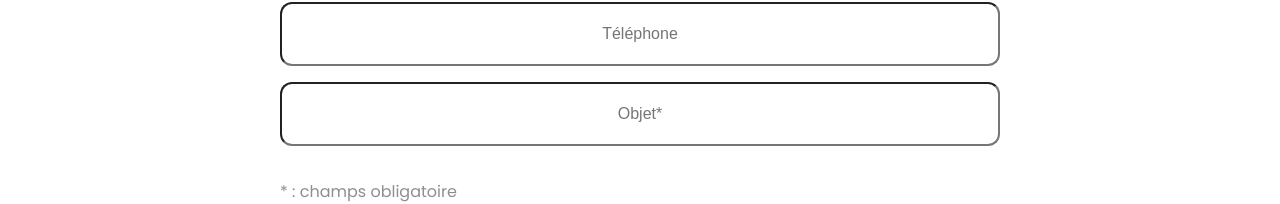
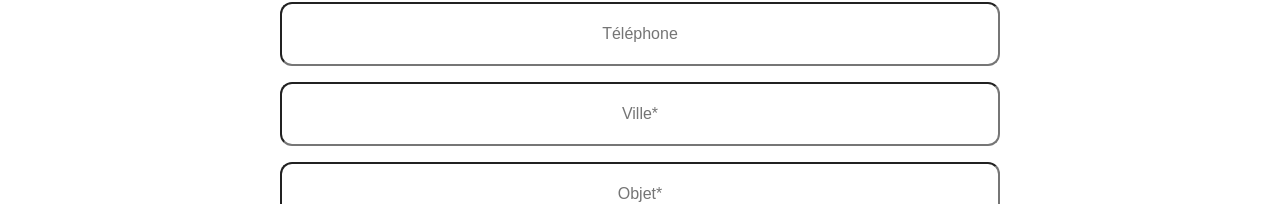
Before and after one commit to P4ST4S/francilienne-de-miroiterie, a React (Create React App) app: page /contact in a window 1280 px wide. Shown: the part 538-742 px from the top of the page. Built offline with nearby package versions, Linux system fonts and the light colour scheme.

Commit message:
popup deleted + town added to form

```diff
--- a/src/components/Form.js
+++ b/src/components/Form.js
@@ -99,6 +99,22 @@ const Form = () => {
                 <></>
               )}
             </div>
+            <div className={classes.form__content__name}>
+              <input
+                type="text"
+                placeholder="Ville*"
+                autoComplete="none"
+                {...register("town", { required: true })}
+                disabled={successSubmit}
+              />
+              {errors.name ? (
+                <div className={classes.form__content__error}>
+                  Entrez votre ville
+                </div>
+              ) : (
+                <></>
+              )}
+            </div>
             <div className={classes.form__content__message}>
               <input
                 type="text"
@@ -133,6 +149,7 @@ const Form = () => {
               type="button"
               onClick={handlePupup}
               value="Lire les mentions du formulaire de contact"
+              disabled={successSubmit}
             />
 
             <ContactMentionsPopup
--- a/src/pages/Accueil.js
+++ b/src/pages/Accueil.js
@@ -32,7 +32,7 @@ const Accueil = () => {
   }, [size.width, onMobile]);
   return (
     <div className={classes.home}>
-      <Pub trigger={buttonPub} setTrigger={setButtonPub} />
+      {/*<Pub trigger={buttonPub} setTrigger={setButtonPub} />*/}
       <div className={classes.home__content}>
         <Fade left>
           <div className={classes.home__content__title}>
--- a/src/styles/components/ContactMentionsPopup.module.scss
+++ b/src/styles/components/ContactMentionsPopup.module.scss
@@ -8,6 +8,10 @@
   z-index: 100;
   width: 100%;
   height: 100vh;
+  @include breakpoint-low(md) {
+    font-size: 1em;
+  }
+  font-size: 0.5em;
   background-color: rgba($dark, 0.8);
   display: flex;
   justify-content: center;
@@ -22,7 +26,7 @@
     &__input {
       display: flex;
       flex-direction: row;
-      justify-content: center;
+      justify-content: space-around;
       &__accept {
         font-weight: bold;
         border: 1px solid black;
@@ -40,6 +44,10 @@
           );
         }
       }
+      input {
+        width: 100px;
+        height: 50px;
+      }
       &__decline {
         font-weight: bold;
         border: 1px solid black;
```
